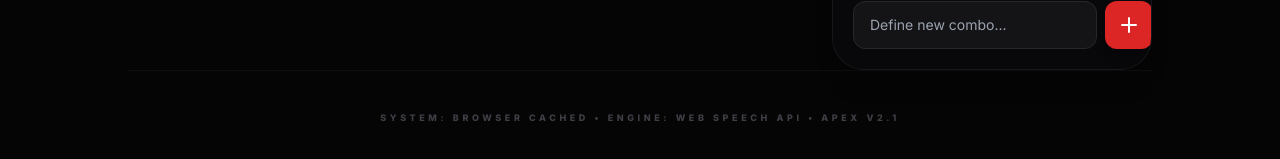
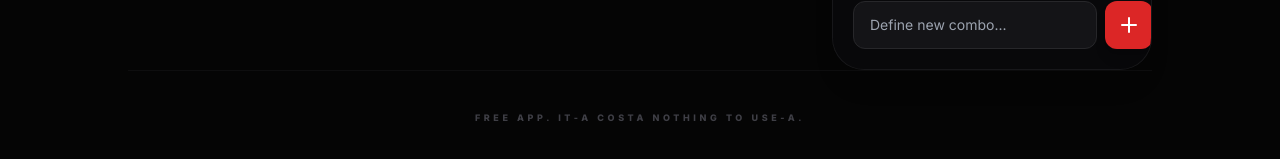
Before and after one commit to sangar-si/shadow-box, a React (Vite) app: page / in a window 1280 px wide. Shown: the part 707-866 px from the top of the page. Built offline with nearby package versions, Linux system fonts and the light colour scheme.

Commit message:
Easter egg
Easter egg

```diff
--- a/App.tsx
+++ b/App.tsx
@@ -429,7 +429,7 @@ const App: React.FC = () => {
       )}
 
       <footer className="mt-auto py-10 text-zinc-700 text-[9px] uppercase font-black tracking-[0.4em] text-center border-t border-zinc-900/50 w-full max-w-5xl">
-        SYSTEM: {isStandalone ? 'NATIVE STANDALONE' : 'BROWSER CACHED'} &bull; ENGINE: WEB SPEECH API &bull; APEX v2.1
+        Free app. It-a Costa nothing to use-a.
       </footer>
 
       <style>{`
```
